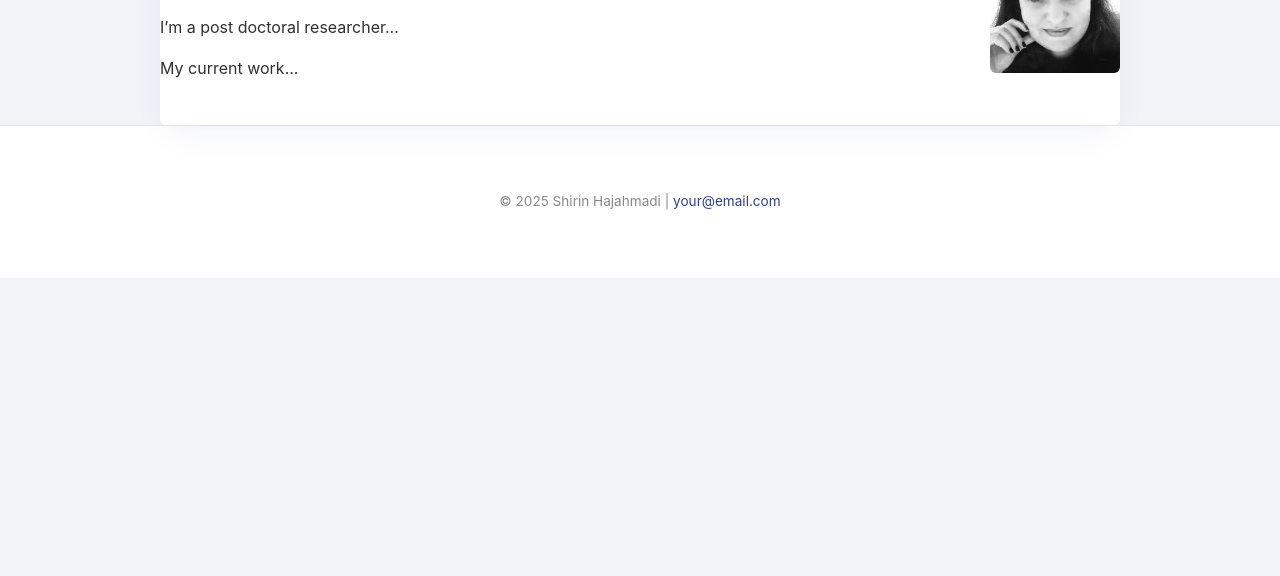
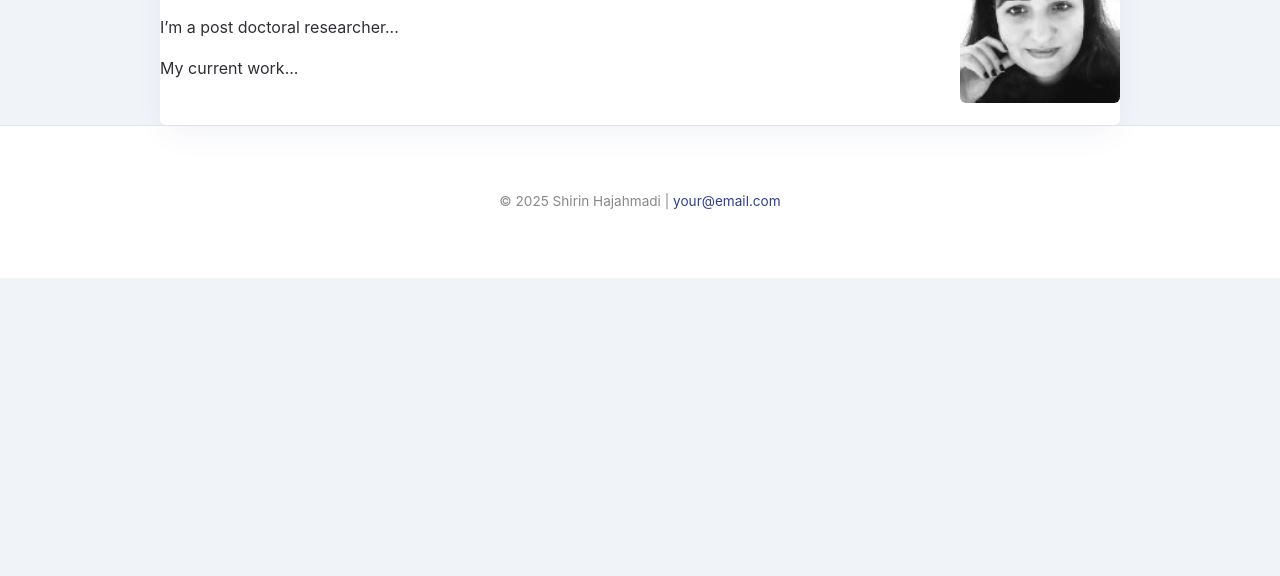
Before and after one commit to shirinhaj/shirinhaj.github.io, a plain HTML site: page index.html in a window 1280 px wide. Shown: the part 224-800 px from the top of the page. Drawn offline with Linux system fonts and the light colour scheme.

Commit message:
resize image

```diff
--- a/index.html
+++ b/index.html
@@ -28,7 +28,7 @@
 
   <main class="container">
     <section id="about">
-      <img src="images/shirin.jpg" alt="Shirin Hajahmadi" class="profile-photo" />
+      <img src="images/shirin.jpg" alt="Shirin Hajahmadi" class="profile-photo" style="width: 300px;" />
       <h2>Welcome!</h2>
       <p>
         I’m a post doctoral researcher...
```
